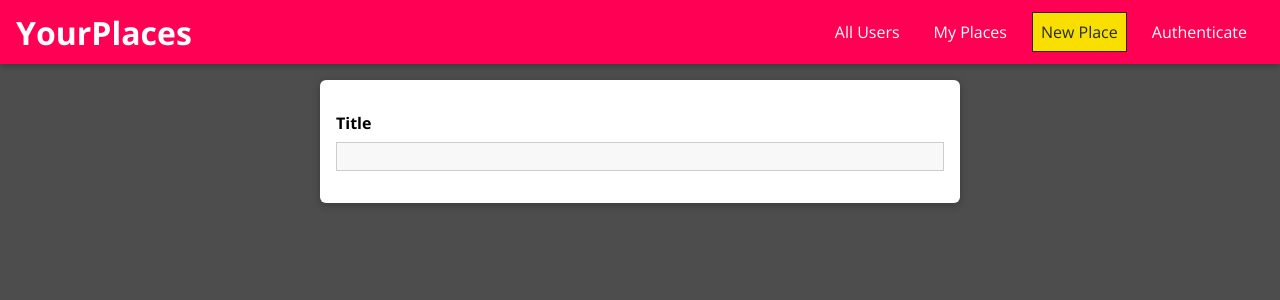
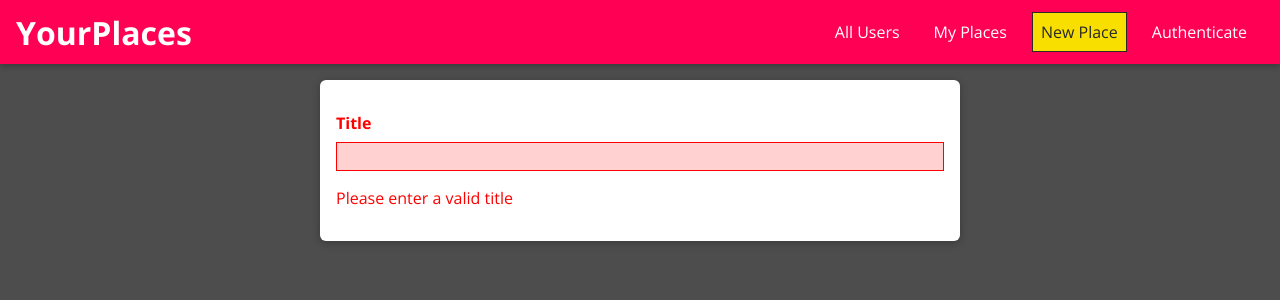
Before and after one commit to Sairoden/mern, a React (Vite) app in the folder frontend/: page /places/new in a window 1280 px wide. Shown: the top 300 px of the page. Built offline with nearby package versions, Linux system fonts and the light colour scheme.

Commit message:
Manage input state

```diff
--- a/frontend/src/ui/Input/Input.jsx
+++ b/frontend/src/ui/Input/Input.jsx
@@ -1,18 +1,57 @@
+// React & Libraries
+import { useReducer } from "react";
+
 // Styles
 import "./Input.css";
 
+const inputReducer = (state, action) => {
+  switch (action.type) {
+    case "CHANGE":
+      return { ...state, value: action.payload, isValid: true };
+
+    default:
+      return state;
+  }
+};
+
+const INITIAL_STATE = {
+  value: "",
+  isValid: false,
+};
+
 function Input(props, { id, rows, placeholder, type }) {
+  const [{ value, isValid }, dispatch] = useReducer(
+    inputReducer,
+    INITIAL_STATE
+  );
+
+  const changeHandler = e => {
+    dispatch({ type: "CHANGE", payload: e.target.value });
+  };
+
   const element =
     props.element === "input" ? (
-      <input id={id} type={type} placeholder={placeholder} />
+      <input
+        id={id}
+        type={type}
+        placeholder={placeholder}
+        onChange={changeHandler}
+        value={value}
+      />
     ) : (
-      <textarea id={id} rows={rows || 3} />
+      <textarea
+        id={id}
+        rows={rows || 3}
+        onChange={changeHandler}
+        value={value}
+      />
     );
 
   return (
-    <div className={`form-control`}>
+    <div className={`form-control ${!isValid && "form-control--invalid"}`}>
       <label htmlFor={id}>{props.label}</label>
       {element}
+      {!isValid && <p>{props.errorText}</p>}
     </div>
   );
 }
--- a/frontend/src/ui/PlaceForm/PlaceForm.jsx
+++ b/frontend/src/ui/PlaceForm/PlaceForm.jsx
@@ -7,7 +7,13 @@ import { Input } from "../index";
 function PlaceForm() {
   return (
     <form className="place-form">
-      <Input type="text" label="Title" element="input" />
+      <Input
+        type="text"
+        label="Title"
+        element="input"
+        validators={[]}
+        errorText="Please enter a valid title"
+      />
     </form>
   );
 }
```
